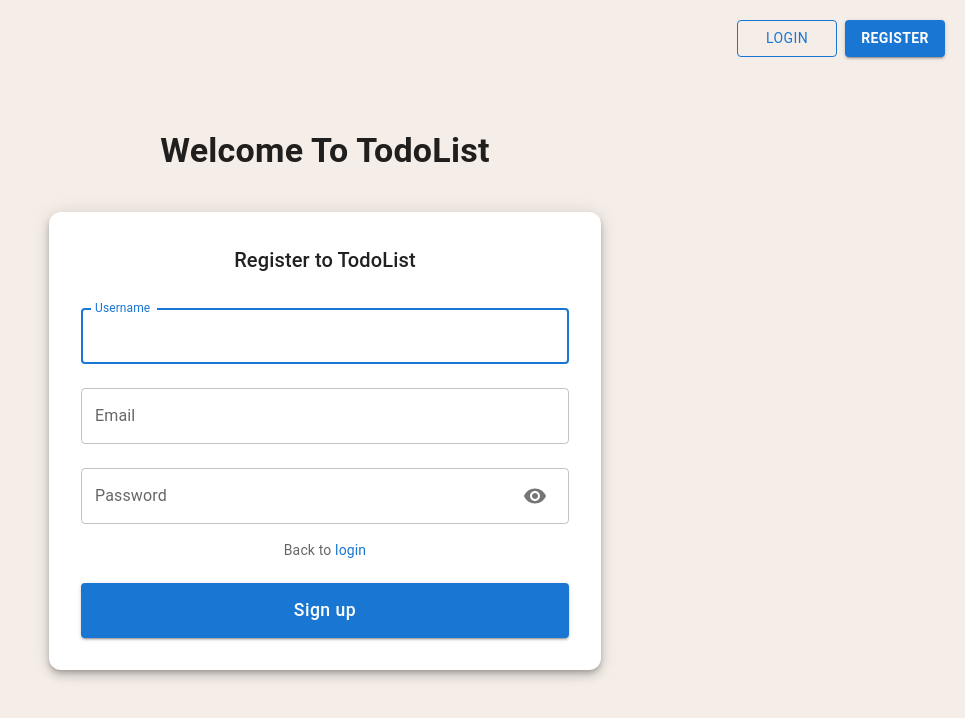
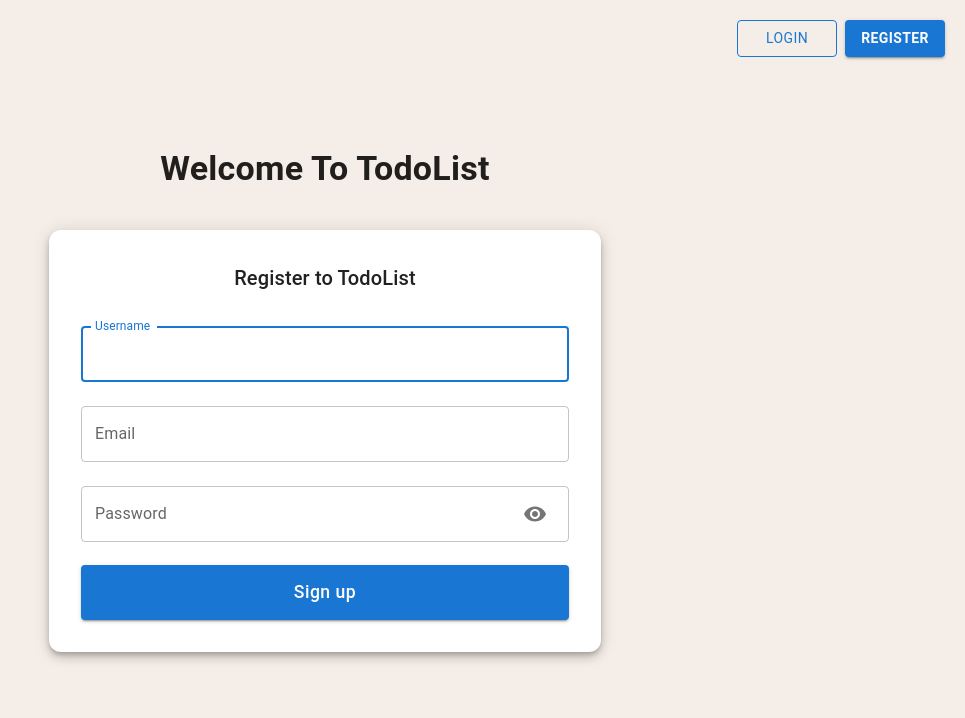
Before and after one commit to ShlomoSha/todoList, a React (Vite) app in the folder client/: page /register in a window 1280 px wide. Shown: the top 718 px of the page, without its empty margins (315-1280 px from the left). Built offline with nearby package versions, Linux system fonts and the light colour scheme; no server answers.

Commit message:
deleted the back to login from the register form

```diff
--- a/client/src/components/authComponents/RegisterForm.tsx
+++ b/client/src/components/authComponents/RegisterForm.tsx
@@ -23,15 +23,6 @@ export default function RegisterForm() {
                     isLogin={false}
                     clearError={authForm.clearError}
                 />
-
-                <Box sx={{ textAlign: 'center', margin: 1 }}>
-                    <Typography variant="body2" color="text.secondary">
-                        Back to{' '}
-                        <MuiLink component={Link} to="/login" underline="hover">
-                            login
-                        </MuiLink>
-                    </Typography>
-                </Box>
 
                 <Button
                     type="submit"
```
